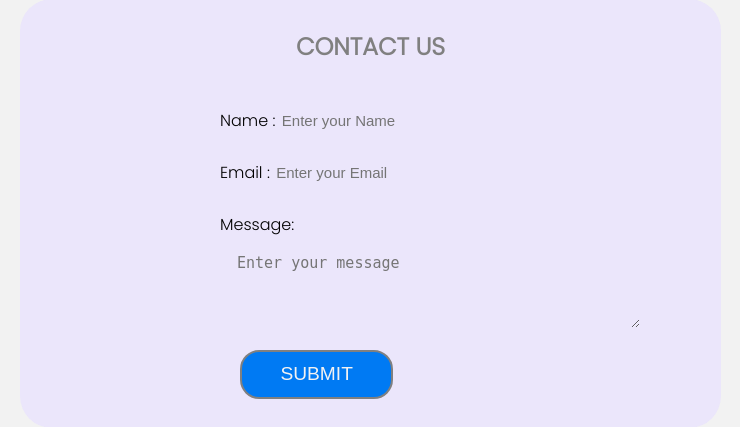
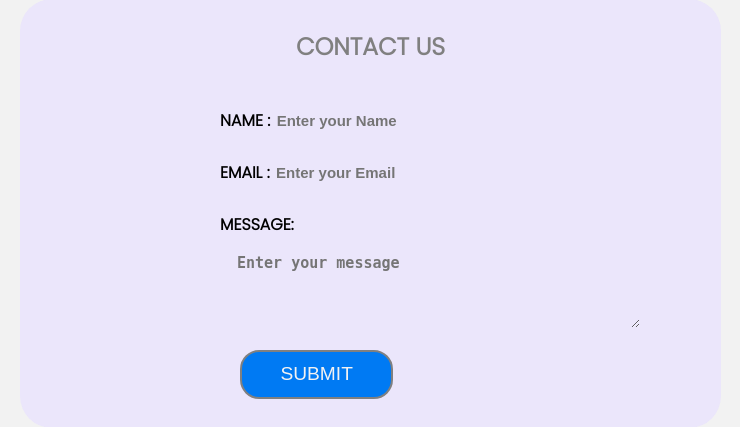
Before and after one commit to Karma1810/PBL-Project, a PHP site: page /Homepage.html in a window 1280 px wide. Shown: the part 1584-2011 px from the top of the page, without its empty margins (92-832 px from the left). Run offline with PHP 8.4, Linux system fonts and the light colour scheme.

Commit message:
minor-form-change

```diff
--- a/Homepage.css
+++ b/Homepage.css
@@ -186,6 +186,7 @@ h2{
   font-size: 15px;
   width: 80%;
   margin-bottom: 2em;
+  font-weight: bold;
 }
 #name{
   border: none;
@@ -195,6 +196,7 @@ h2{
   font-size: 15px;
   width: 80%;
   margin-bottom: 2em;
+  font-weight: bold;
 }
 #message{
   border: none;
@@ -202,6 +204,7 @@ h2{
   background: none;
   color: black;
   font-size: 15px;
+  font-weight: bold;
   width: 80%;
   margin: 1em;
 }
@@ -223,6 +226,13 @@ h2{
   cursor: pointer;
   text-transform: uppercase;
   background:#007af3;
+}
+
+label{
+  font-weight: bold;
+  font-size: 1em;
+  text-transform: uppercase;
+  color: black;
 }
 .contact-left{
   padding-left: 0;
```
